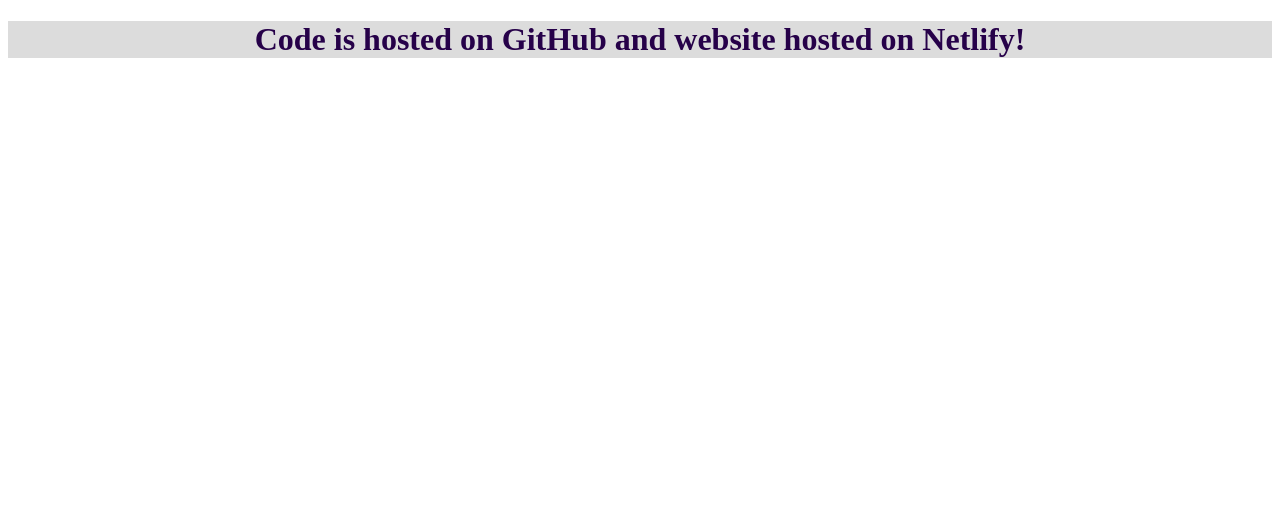
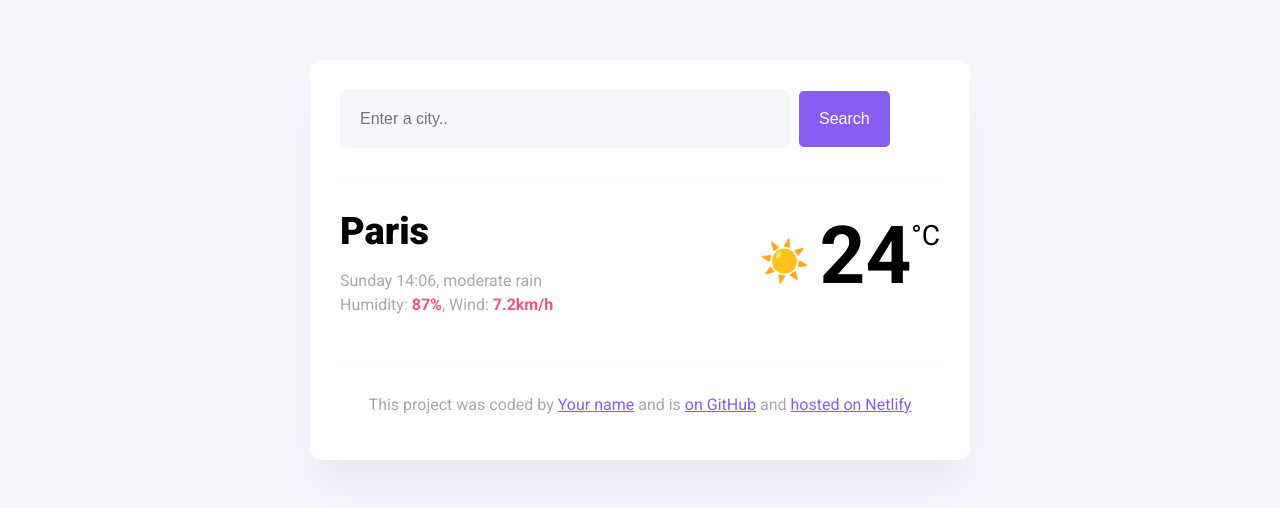
Before and after one commit to ashsah00/ash-shecodes, a plain HTML site: page index.html in a window 1280 px wide. Drawn offline with nearby package versions, Linux system fonts and the light colour scheme.

Commit message:
whole package

```diff
--- a/index.html
+++ b/index.html
@@ -2,20 +2,51 @@
 <html lang="en">
 
 <head>
-    <meta charset="UTF-8">
-    <meta name="viewport" content="width=device-width, initial-scale=1.0">
-    <title>Document</title>
-    <style>
-        h1 {
-            text-align: center;
-            color: rgb(38, 1, 73);
-            background: gainsboro;
-        }
-    </style>
+    <meta charset="UTF-8" />
+    <meta name="viewport" content="width=device-width, initial-scale=1.0" />
+    <link rel="preconnect" href="https://fonts.googleapis.com" />
+    <link rel="preconnect" href="https://fonts.gstatic.com" crossorigin />
+    <link
+        href="https://fonts.googleapis.com/css2?family=Roboto:ital,wght@0,100;0,400;0,500;0,700;0,900;1,100;1,300;1,400;1,500;1,700;1,900&display=swap"
+        rel="stylesheet" />
+    <script src="https://cdn.jsdelivr.net/npm/axios@1.1.2/dist/axios.min.js"></script>
+    <link rel="stylesheet" href="src/styles.css" />
+    <title>My weather application</title>
 </head>
 
 <body>
-    <h1>Code is hosted on GitHub and website hosted on Netlify!</h1>
+    <div class="weather-app">
+        <header>
+            <form id="search-form">
+                <input type="search" placeholder="Enter a city.." required class="search-input" id="search-input" />
+                <input type="submit" value="Search" class="search-button" />
+            </form>
+        </header>
+        <main>
+            <div class="current-weather">
+                <div>
+                    <h1 class="current-city" id="current-city">Paris</h1>
+                    <p class="current-details">
+                        <span id="current-date"></span>, moderate rain <br />
+                        Humidity: <strong>87%</strong>, Wind: <strong>7.2km/h</strong>
+                    </p>
+                </div>
+                <div class="current-temperature">
+                    <span class="current-temperature-icon">☀️</span><span class="current-temperature-value"
+                        id="current-temperature">24</span><span class="current-temperature-unit">°C</span>
+                </div>
+            </div>
+        </main>
+        <footer>
+            <p>
+                This project was coded by
+                <a href="#" target="_blank">Your name</a> and is
+                <a href="#" target="_blank"> on GitHub</a> and
+                <a href="#" target="_blank">hosted on Netlify</a>
+            </p>
+        </footer>
+    </div>
 </body>
+<script src="src/index.js"></script>
 
 </html>
--- /dev/null
+++ b/src/index.js
@@ -0,0 +1,53 @@
+function displayTemperature(response) {
+  let temperatureElement = document.querySelector("#current-temperature");
+  let temperature = Math.round(response.data.temperature.current);
+  let cityElement = document.querySelector("#current-city");
+  cityElement.innerHTML = response.data.city;
+  temperatureElement.innerHTML = temperature;
+}
+
+function search(event) {
+  event.preventDefault();
+  let searchInputElement = document.querySelector("#search-input");
+  let city = searchInputElement.value;
+
+  let apiKey = "b2a5adcct04b33178913oc335f405433";
+  let apiUrl = `https://api.shecodes.io/weather/v1/current?query=${city}&key=${apiKey}&units=metric`;
+
+  axios.get(apiUrl).then(displayTemperature);
+}
+
+function formatDate(date) {
+  let minutes = date.getMinutes();
+  let hours = date.getHours();
+  let day = date.getDay();
+
+  if (minutes < 10) {
+    minutes = `0${minutes}`;
+  }
+
+  if (hours < 10) {
+    hours = `0${hours}`;
+  }
+
+  let days = [
+    "Sunday",
+    "Monday",
+    "Tuesday",
+    "Wednesday",
+    "Thursday",
+    "Friday",
+    "Saturday",
+  ];
+
+  let formattedDay = days[day];
+  return `${formattedDay} ${hours}:${minutes}`;
+}
+
+let searchForm = document.querySelector("#search-form");
+searchForm.addEventListener("submit", search);
+
+let currentDateELement = document.querySelector("#current-date");
+let currentDate = new Date();
+
+currentDateELement.innerHTML = formatDate(currentDate);
--- /dev/null
+++ b/src/styles.css
@@ -0,0 +1,98 @@
+body {
+  background: #f9f7fe;
+  font-family: "Roboto", sans-serif;
+}
+
+a {
+  color: #885df1;
+}
+
+.weather-app {
+  background: white;
+  max-width: 600px;
+  margin: 60px auto;
+  padding: 30px;
+  border-radius: 10px;
+  box-shadow: 0 30px 50px rgba(65, 50, 100, 0.08);
+}
+
+header {
+  border-bottom: 1px solid #f9f7fe;
+  padding-bottom: 30px;
+}
+
+.search-input {
+  background-color: #f9f7fe;
+  border: none;
+  color: rgba(39, 33, 66, 0.4);
+  font-size: 16px;
+  padding: 20px;
+  width: 75%;
+  border-radius: 6px;
+}
+
+.search-button {
+  margin-left: 5px;
+  font-size: 16px;
+  background-color: #885df1;
+  color: white;
+  border: none;
+  padding: 20px;
+  line-height: 1;
+  border-radius: 5px;
+}
+
+main {
+  padding: 30px 0;
+}
+
+.current-temperature {
+  font-size: 48px;
+}
+
+.current-weather {
+  display: flex;
+  justify-content: space-between;
+}
+
+.current-city {
+  font-size: 38px;
+  font-weight: 900;
+  margin: 0;
+}
+.current-details {
+  color: rgba(39, 33, 66, 0.4);
+  font-size: 16px;
+  font-weight: 400;
+  line-height: 24px;
+}
+
+.current-details strong {
+  color: #f65282;
+}
+
+.current-temperature-icon {
+  position: relative;
+  top: -8px;
+  font-size: 40px;
+  margin-right: 10px;
+}
+
+.current-temperature-value {
+  font-size: 80px;
+  font-weight: bold;
+}
+
+.current-temperature-unit {
+  font-size: 28px;
+  position: relative;
+  top: -38px;
+}
+
+footer {
+  border-top: 1px solid #f9f7fe;
+  text-align: center;
+  padding-top: 15px;
+
+  color: rgba(39, 33, 66, 0.4);
+}
```
